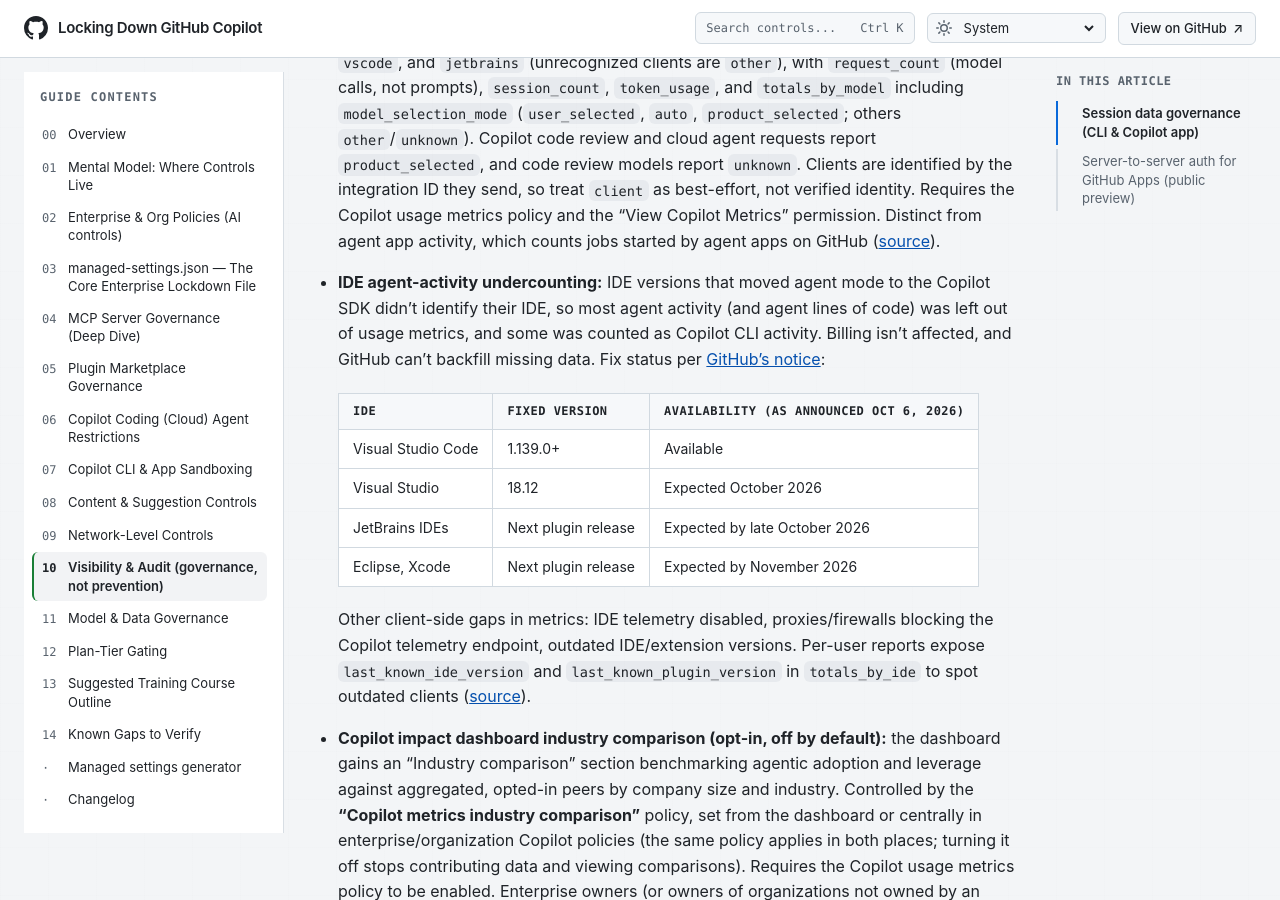
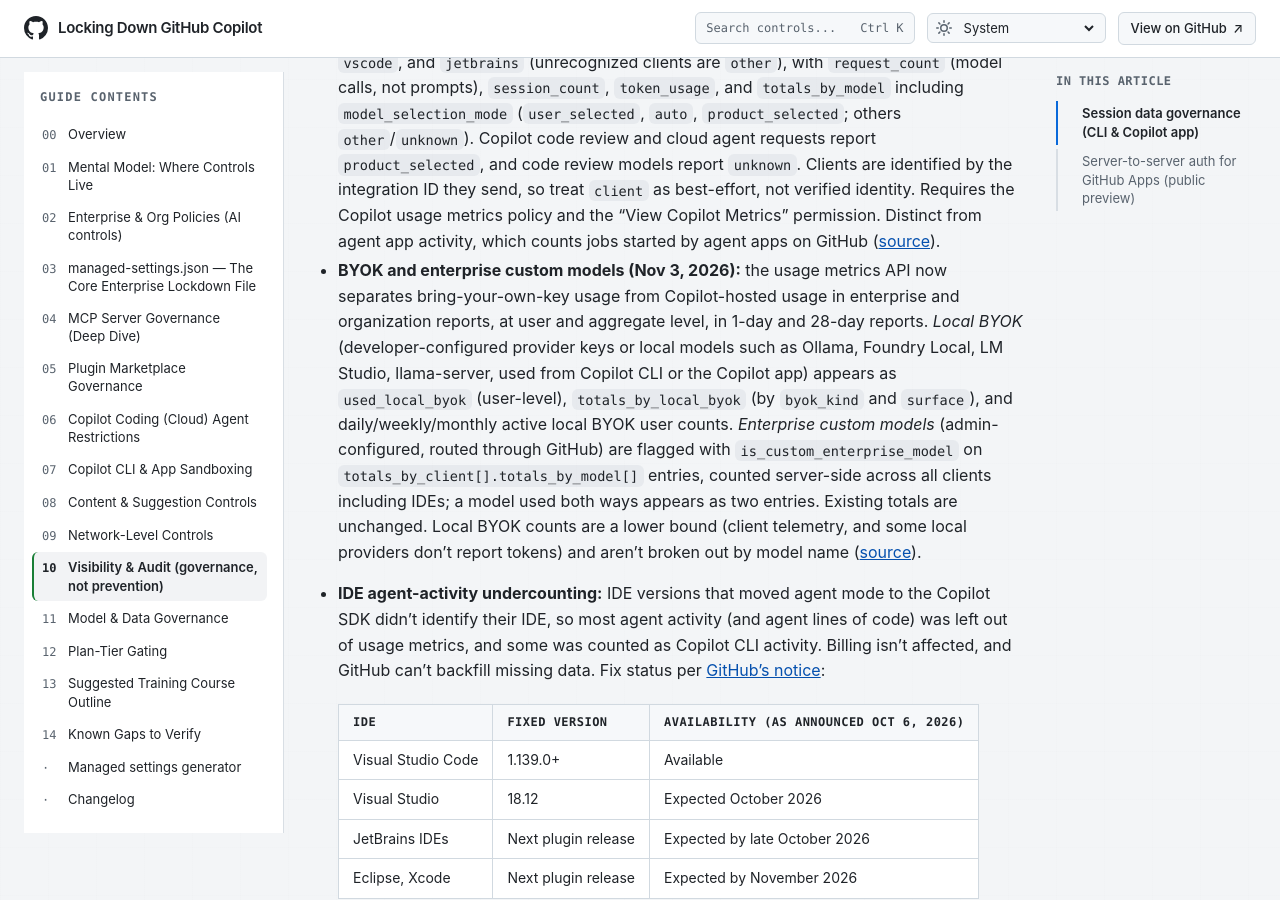
Before and after one commit to beardofedu/copilot-governance-training, a Jekyll site: the page built from docs/sections/audit-visibility.md, in a window 1280 px wide and 900 px high, scrolled down 1025 px. Built offline with Jekyll 4.4.1, drawn with Linux system fonts in a browser that asks for light colours.

Commit message:
Update Copilot governance documentation

```diff
--- a/docs/sections/audit-visibility.md
+++ b/docs/sections/audit-visibility.md
@@ -19,6 +19,7 @@ last_reviewed: 2026-10-29
 - Separate Copilot usage metrics dashboard/API for adoption/usage reporting (access itself gated by the "Copilot Metrics API" policy).
 - **Named customizations in usage metrics (Oct 22, 2026):** `totals_by_skill`, `totals_by_custom_agent`, `totals_by_mcp`, `totals_by_slash_cmd`, and `totals_by_plugin` now show the configured name of customer-defined items (trimmed to 128 characters) instead of `other`/`custom`, with up to 25 entries per record (was 5); remaining activity is combined into a trailing `other` entry. Names are reported from Copilot CLI interactive sessions and prompt mode, the Copilot app, ACP integrations such as JetBrains, and the Copilot SDK. Prompt mode, the app, and ACP integrations require Copilot CLI 1.0.97+; the SDK requires v1.0.21+ (including IDE agent experiences running on that SDK). IDE built-in chat telemetry doesn't report names. Names that look like file paths stay grouped as `other`/`custom`; earlier days aren't backfilled; review names before sharing reports externally. Data comes from client telemetry and can undercount. Requires the Copilot usage metrics policy and the "View Copilot Metrics" permission ([source](https://github.blog/changelog/2026-10-22-custom-skills-agents-and-mcp-servers-in-usage-metrics-api/)).
 - **Usage by client (Oct 23, 2026):** the usage metrics API adds a `totals_by_client` array to the enterprise, organization, enterprise-user, and organization-user 1-day and 28-day reports (in 28-day reports it appears in each `day_totals` entry). It counts model traffic server-side from tools that often send no editor telemetry, such as `opencode`, `claude_code`, `codex`, `zed`, `copilot_cli`, `github_app`, `cloud_agent`, `code_review`, `vscode`, and `jetbrains` (unrecognized clients are `other`), with `request_count` (model calls, not prompts), `session_count`, `token_usage`, and `totals_by_model` including `model_selection_mode` (`user_selected`, `auto`, `product_selected`; others `other`/`unknown`). Copilot code review and cloud agent requests report `product_selected`, and code review models report `unknown`. Clients are identified by the integration ID they send, so treat `client` as best-effort, not verified identity. Requires the Copilot usage metrics policy and the "View Copilot Metrics" permission. Distinct from agent app activity, which counts jobs started by agent apps on GitHub ([source](https://github.blog/changelog/2026-10-23-usage-metrics-api-adds-usage-from-tools-like-opencode/)).
+- **BYOK and enterprise custom models (Nov 3, 2026):** the usage metrics API now separates bring-your-own-key usage from Copilot-hosted usage in enterprise and organization reports, at user and aggregate level, in 1-day and 28-day reports. *Local BYOK* (developer-configured provider keys or local models such as Ollama, Foundry Local, LM Studio, llama-server, used from Copilot CLI or the Copilot app) appears as `used_local_byok` (user-level), `totals_by_local_byok` (by `byok_kind` and `surface`), and daily/weekly/monthly active local BYOK user counts. *Enterprise custom models* (admin-configured, routed through GitHub) are flagged with `is_custom_enterprise_model` on `totals_by_client[].totals_by_model[]` entries, counted server-side across all clients including IDEs; a model used both ways appears as two entries. Existing totals are unchanged. Local BYOK counts are a lower bound (client telemetry, and some local providers don't report tokens) and aren't broken out by model name ([source](https://github.blog/changelog/2026-11-03-byok-and-enterprise-custom-models-in-the-copilot-usage-api)).
 - **IDE agent-activity undercounting:** IDE versions that moved agent mode to the Copilot SDK didn't identify their IDE, so most agent activity (and agent lines of code) was left out of usage metrics, and some was counted as Copilot CLI activity. Billing isn't affected, and GitHub can't backfill missing data. Fix status per [GitHub's notice](https://github.blog/changelog/2026-10-06-update-your-ide-to-restore-agent-activity-in-copilot-usage-metrics/):
 
   | IDE | Fixed version | Availability (as announced Oct 6, 2026) |
```
Also changed, not shown: docs/CHANGELOG.md.
